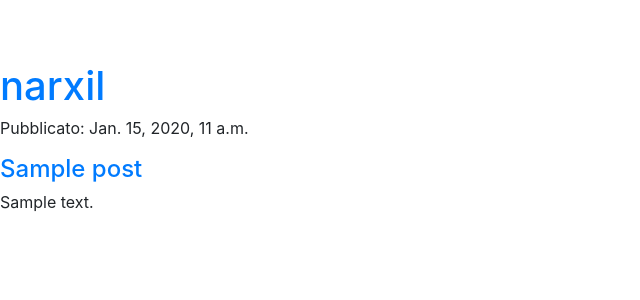
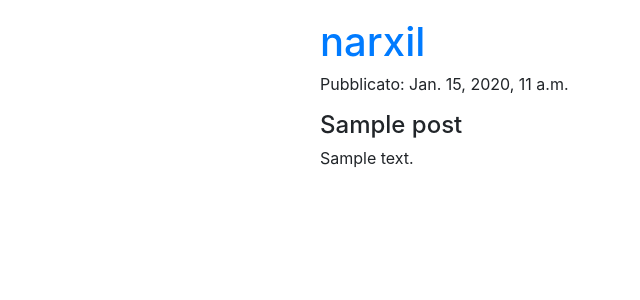
Before and after one commit to narxil/my-first-blog, a Django app: template blog/templates/blog/post_list.html in a window 1280 px wide. Shown: the top 300 px of the page, without its empty margins (0-640 px from the left). Run offline with Django 3.2, Linux system fonts and the light colour scheme; the template is opened without the code that fills it: values that come from a table or form of the project are taken from there, others are empty; tables that the repository leaves empty hold one stand-in row (values such as "Sample post"); some libraries are stand-ins or nearby versions.

Commit message:
nuovo upgrade 2

```diff
--- a/blog/static/css/blog.css
+++ b/blog/static/css/blog.css
@@ -1 +1,2 @@
-.containerMe{margin: 5% auto;}
+.containerMe{margin: 20px auto; width: 640px;padding 30px;}
+h1{color:#E80C7A;}
--- a/blog/templates/blog/post_list.html
+++ b/blog/templates/blog/post_list.html
@@ -14,7 +14,7 @@
       <div class="">
 
         <p>Pubblicato: {{ post.published_date }}</p>
-        <h4><a href="#">{{ post.title }}</a></h4>
+        <h4>{{ post.title }}</h4>
         <p>{{ post.text|linebreaksbr }}</p>
 
       </div>
```
